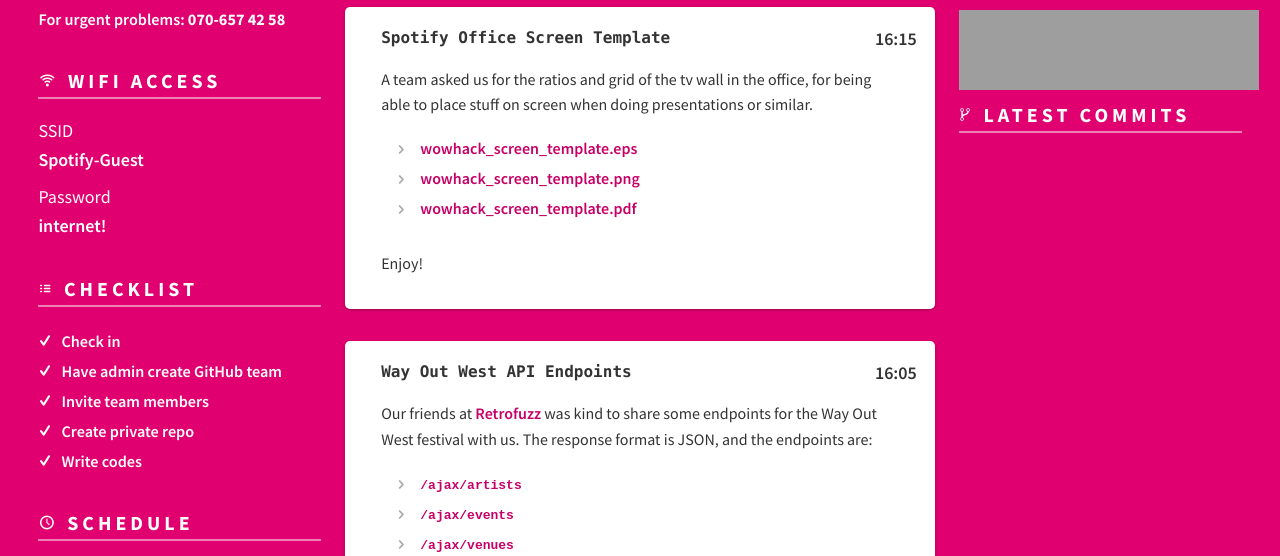
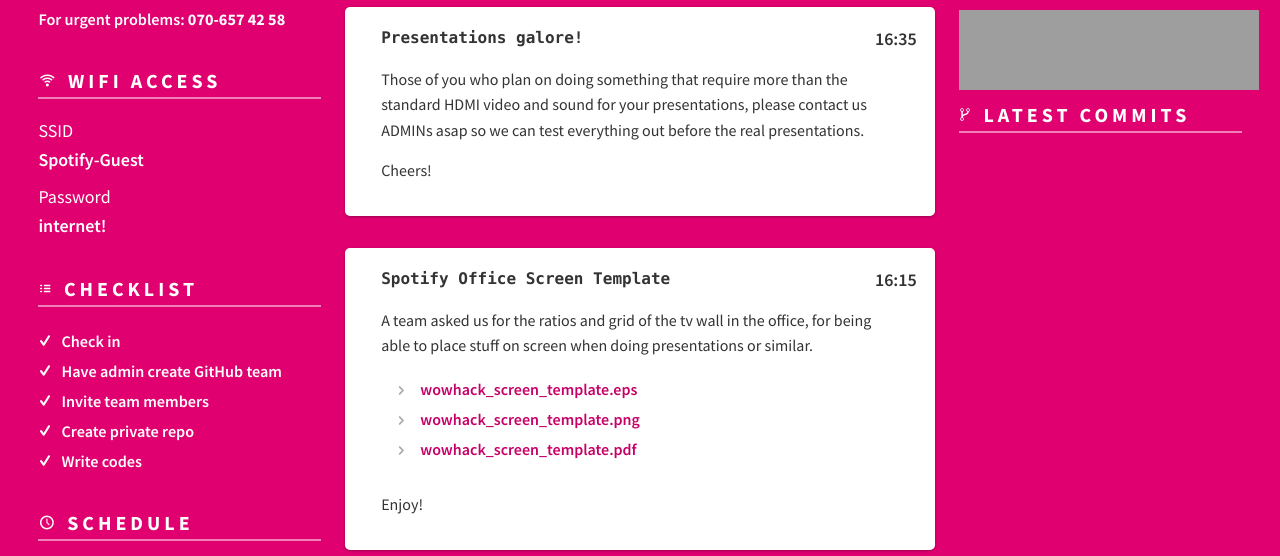
Before and after one commit to wowhack/wowhack.github.io, a website: page index.html in a window 1280 px wide. Shown: the part 177-733 px from the top of the page. Drawn offline with nearby package versions, Linux system fonts and the light colour scheme; grey boxes are pictures that could not be loaded; a script that the page names is missing.

Commit message:
Presentation tech article.

```diff
--- a/index.html
+++ b/index.html
@@ -131,6 +131,20 @@
 
           --><section class="grid__item one-half">
             <h1>Notices</h1>
+
+            <article role="article">
+              <h2>Presentations galore!</h2>
+              <time datetime="20140805T16:35" title="2014-08-05, 16:35" pubdate>16:35</time>
+              <div class="content">
+                <p>
+                  Those of you who plan on doing something that require more than the standard HDMI video and sound for your presentations, please contact us ADMINs asap so we can test everything out before the real presentations.
+                </p>
+
+                <p>
+                  Cheers!
+                </p>
+              </div>
+            </article>
 
             <article role="article">
               <h2>Spotify Office Screen Template</h2>
```
